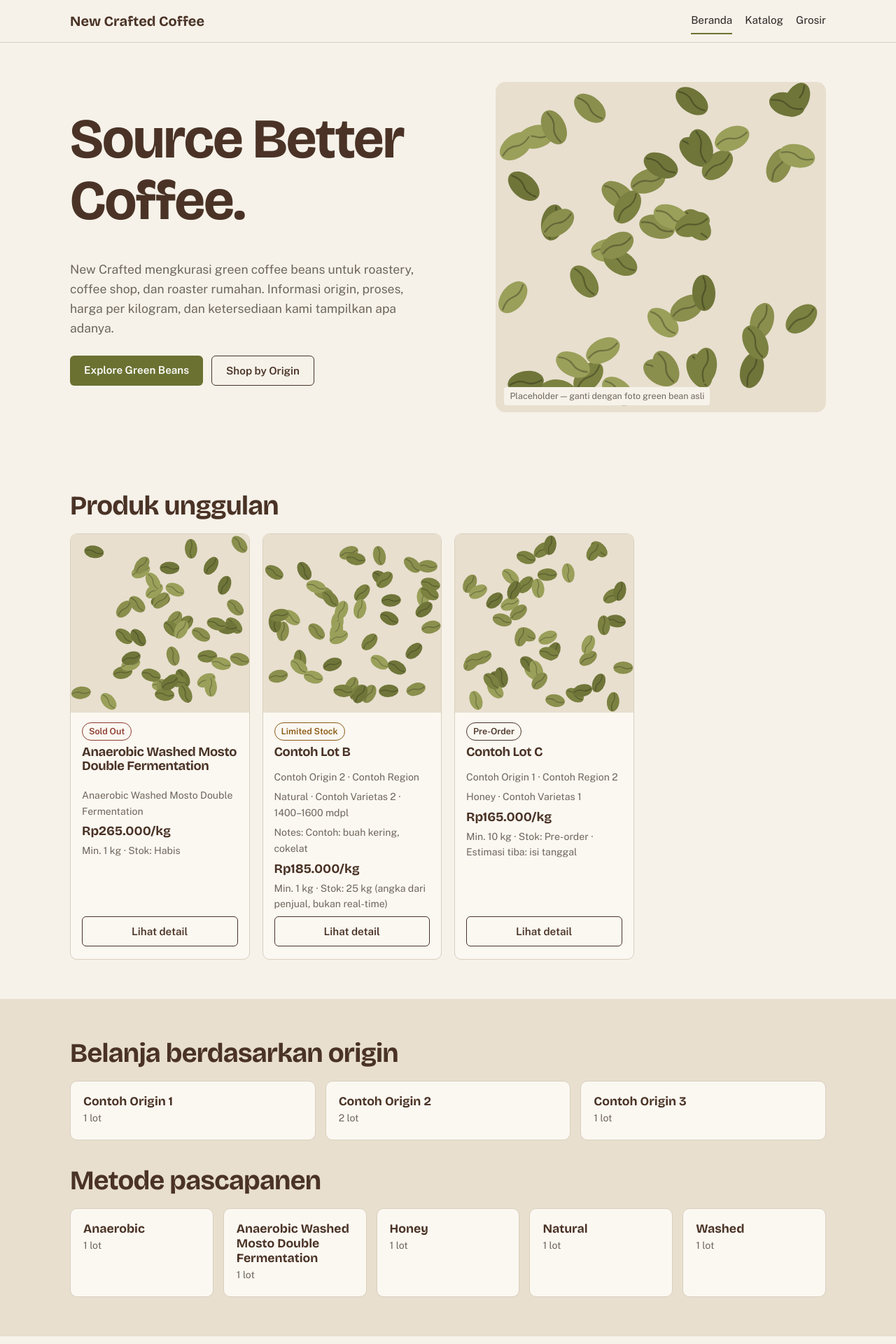
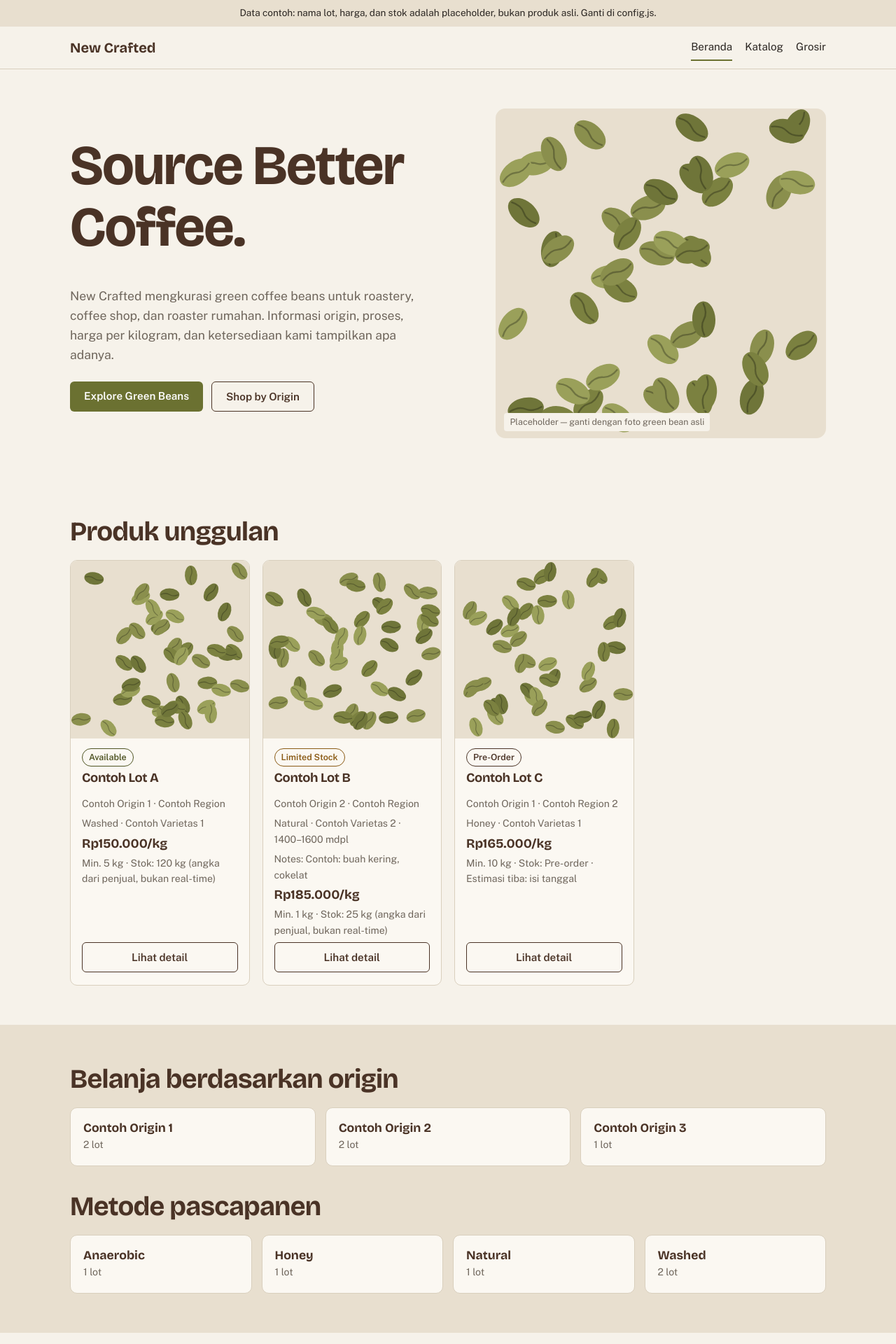
Before and after one commit to akprianjani/new-crafted, a React (Vite) app: page / in a window 1280 px wide. Shown: the top 1920 px of the page at 70% size. Built offline with nearby package versions, Linux system fonts and the light colour scheme.

Commit message:
Add files via upload

```diff
--- a/config.js
+++ b/config.js
@@ -7,18 +7,17 @@
    ===================================================================== */
 
 export const SITE = {
-  brand: "New Crafted Coffee",
-  whatsapp: "6281355246789",   // GANTI. Format: 62 + nomor tanpa 0 di depan. Tanpa tanda + atau spasi.
-  instagram: "newcraftedcoffee",  // GANTI. Tanpa @
-  usingSampleData: false,       // ubah ke false setelah data produk asli terisi (menghilangkan banner contoh)
+  brand: "New Crafted",
+  whatsapp: "6281234567890",   // GANTI. Format: 62 + nomor tanpa 0 di depan. Tanpa tanda + atau spasi.
+  instagram: "newcrafted.id",  // GANTI. Tanpa @
+  usingSampleData: true,       // ubah ke false setelah data produk asli terisi (menghilangkan banner contoh)
   about:
-    "Green Beans dari dataran tinggi Enrekang, dipilih lot demi lot untuk memenuhi kebutuhan roastery dan coffee shop Anda.",
-  orderInfo: "Produk yang bisa dipilih berarti stok tersedia. Ongkir dan metode pembayaran akan diinformasikan saat checkout.",
-  wholesaleInfo:
-     [
-    "Pembelian minimal 1 kg.",
-    "Pembayaran: transfer penuh sebelum pengiriman.",
-    "Pembelian grosir mulai 30 kg per transaksi."
+    "Isi bagian ini dengan cerita singkat New Crafted: siapa Anda, bagaimana lot dipilih, dan dari mana biji dikirim. Tuliskan hanya hal yang bisa dibuktikan.",
+  orderInfo:
+    "Stok, ongkir, dan pembayaran dikonfirmasi penjual lewat WhatsApp sebelum pesanan diproses.",
+  wholesaleInfo: [
+    "Harga bertingkat tersedia untuk beberapa lot (lihat halaman produk).",
+    "Isi informasi volume minimum, jadwal kirim, dan syarat pembelian grosir di sini."
   ]
 };
 
@@ -39,15 +38,13 @@ export const SITE = {
    --------------------------------------------------------------------- */
 export const PRODUCTS = [
   {
-   id: "anaerobic-washed-mosto-double-fermentation",
-  name: "Anaerobic Washed Mosto Double Fermentation",
-  origin: "", region: "", farm: "", producer: "",
-  process: "Anaerobic Washed Mosto Double Fermentation", variety: "", altitude: "",
-  notes: "", flavor: [],
-  crop: "", moisture: "", density: "", screen: "", cupping: "",
-  status: "available", stockKg: 0, minKg: 1, sizes: [1],
-  tiers: [{ min: 1, price: 265000 }],
-  restock: "", img: "", featured: true, isNew: true
+    id: "contoh-a", name: "Contoh Lot A",
+    origin: "Contoh Origin 1", region: "Contoh Region", farm: "", producer: "",
+    process: "Washed", variety: "Contoh Varietas 1", altitude: "",
+    notes: "", flavor: [], crop: "", moisture: "", density: "", screen: "", cupping: "",
+    status: "available", stockKg: 120, minKg: 5, sizes: [1, 5, 10],
+    tiers: [{ min: 1, price: 150000 }, { min: 30, price: 140000 }],
+    restock: "", img: "", featured: true, isNew: true
   },
   {
     id: "contoh-b", name: "Contoh Lot B",
```
